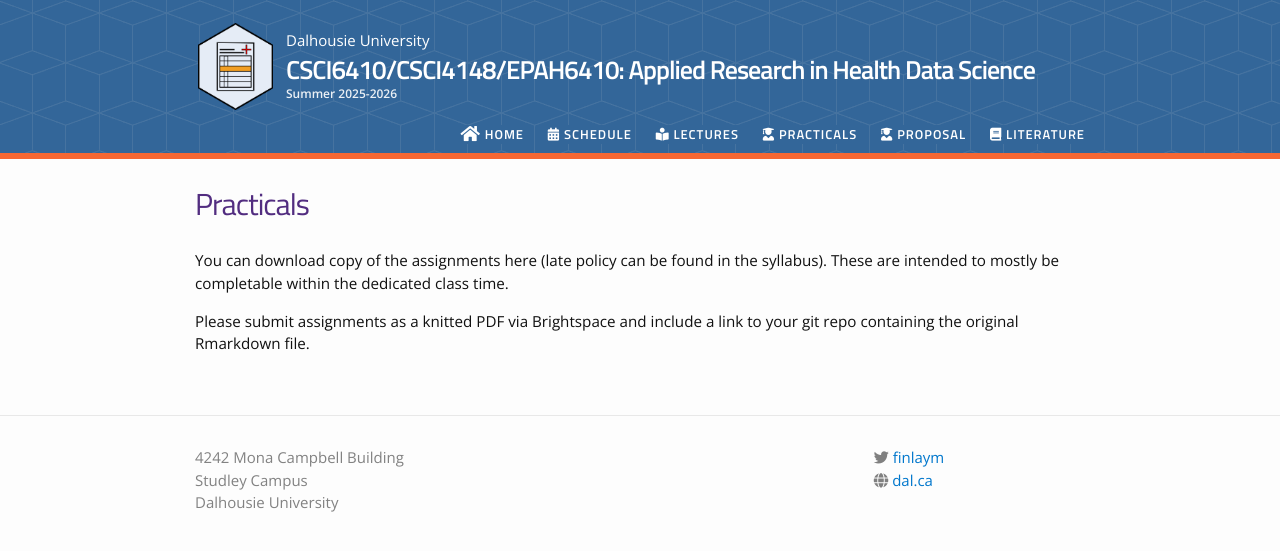
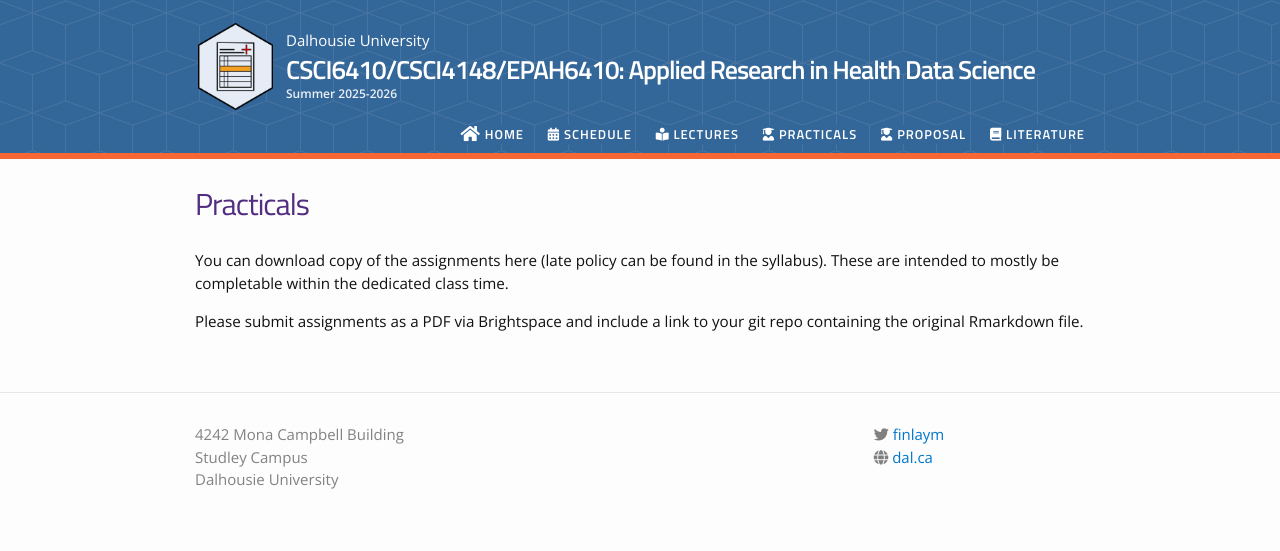
Before and after one commit to maguire-lab/health_data_science_research_2026, a Jekyll site: the page built from practicals.md, in a window 1280 px wide. Shown: the top 551 px of the page. Built offline with Jekyll 4.4.1, drawn with Linux system fonts in a browser that asks for light colours; nearby versions of some CDN libraries.

```diff
--- a/practicals.md
+++ b/practicals.md
@@ -6,4 +6,4 @@ permalink: /practicals/
 You can download copy of the assignments here (late policy can be found in the syllabus).
 These are intended to mostly be completable within the dedicated class time.
 
-Please submit assignments as a knitted PDF via Brightspace and include a link to your git repo containing the original Rmarkdown file.
+Please submit assignments as a PDF via Brightspace and include a link to your git repo containing the original Rmarkdown file.
```
Also changed, not shown: index.md (+1 -1 lines), 1 other file.
